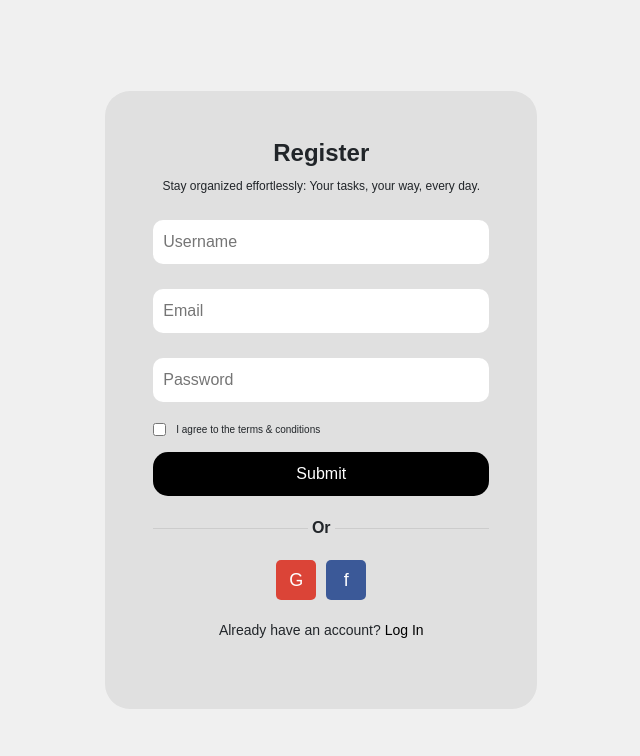
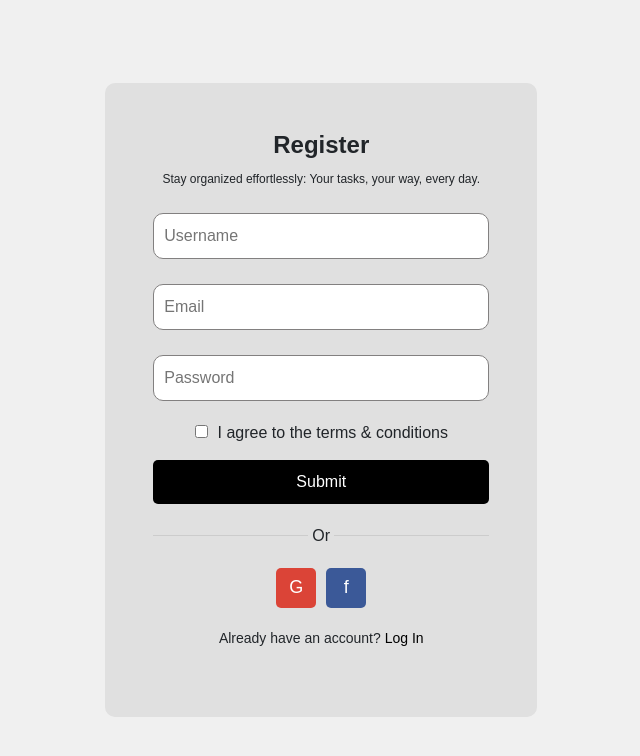
Before and after one commit to FSSA-Project/TIK-TIK-App, a React (Create React App) app: page /register in a window 1280 px wide. Shown: the top 756 px of the page, without its empty margins (328-968 px from the left). Built offline with nearby package versions, Linux system fonts and the light colour scheme.

Commit message:
Revert "Dev"

```diff
--- a/src/components/Register.jsx
+++ b/src/components/Register.jsx
@@ -9,37 +9,18 @@ const RegisterForm = () => {
     terms: false,
   });
 
-  const [message,setMessage]=useState('');
-
-  const handleChange=(e)=>{
-    const {name,value,type,checked}=e.target;
+  const handleChange = (e) => {
+    const { name, value, type, checked } = e.target;
     setFormData({
-        ...formData,
-        [name]:type==='checkbox' ? checked:value,
+      ...formData,
+      [name]: type === 'checkbox' ? checked : value,
     });
   };
 
-  const handleSubmit = async(e) => {
+  const handleSubmit = (e) => {
     e.preventDefault();
-
-    const {username,email,password}=formData;
-
-    const response =await fetch('https://66a47db25dc27a3c190905c9.mockapi.io/Fssa-TodoList/users',{
-        method:'POST',
-        headers:{
-            'Content-Type':'application/json',
-        },
-        body:JSON.stringify({username,email,password}),
-    });
-
-    const data=await response.json();
-
-    if(response.ok){
-        setMessage('Register successfully');
-    }else{
-        setMessage('Register failed: ${data.message}');
-    }
-    console.log(data);
+    // Handle form submission logic here
+    console.log(formData);
   };
 
   return (
@@ -95,7 +76,6 @@ const RegisterForm = () => {
         </div>
         <button type="submit">Submit</button>
       </form>
-      {message && <p>{message}</p>}
       <div className="separator">
         <span>Or</span>
       </div>
--- a/src/styles/Register.css
+++ b/src/styles/Register.css
@@ -12,7 +12,7 @@ body {
     /* box-shadow: 0px 50px 100px -20px rgba(50, 50, 93, 0.25), 0px 30px 60px -30px rgba(0, 0, 0, 0.3), inset 0px -2px 6px 0px rgba(10, 37, 64, 0.35); */
     background-color: #e0e0e0;
     padding: 3em;
-    border-radius: 25px;
+    border-radius: 10px;
     width: 120%;
     max-width: 27em;
     text-align: center;
@@ -41,7 +41,6 @@ body {
     margin: 5px 0;
     border-radius: 10px;
     border: 1px solid #828080;
-    border:none;
     box-sizing: border-box;
   }
 
@@ -55,7 +54,7 @@ body {
     background-color: black;
     color: white;
     border: none;
-    border-radius: 15px;
+    border-radius: 5px;
     cursor: pointer;
     font-size: 16px;
   }
@@ -69,7 +68,6 @@ body {
     align-items: center;
     text-align: center;
     margin: 20px 0;
-    Font-weight: bold;
   }
 
   .separator::before,
@@ -170,9 +168,3 @@ body {
       font-size: 12px;
     }
   }
-
-
-  label {
-    display: flex;
-    font-size: 10px;
-}
```
Also changed, not shown: 1 other file (tests, documents, lock files or other folders).
